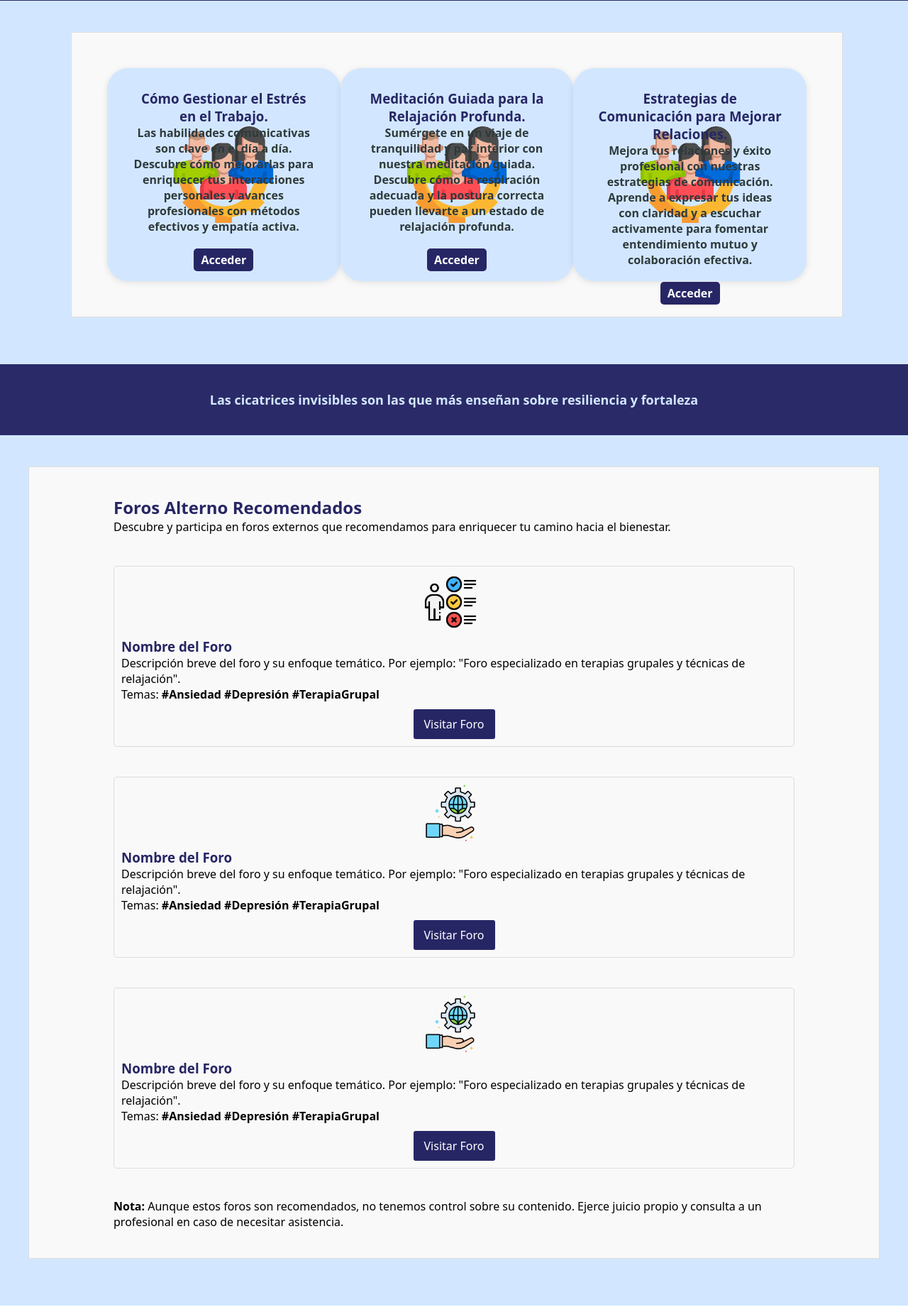
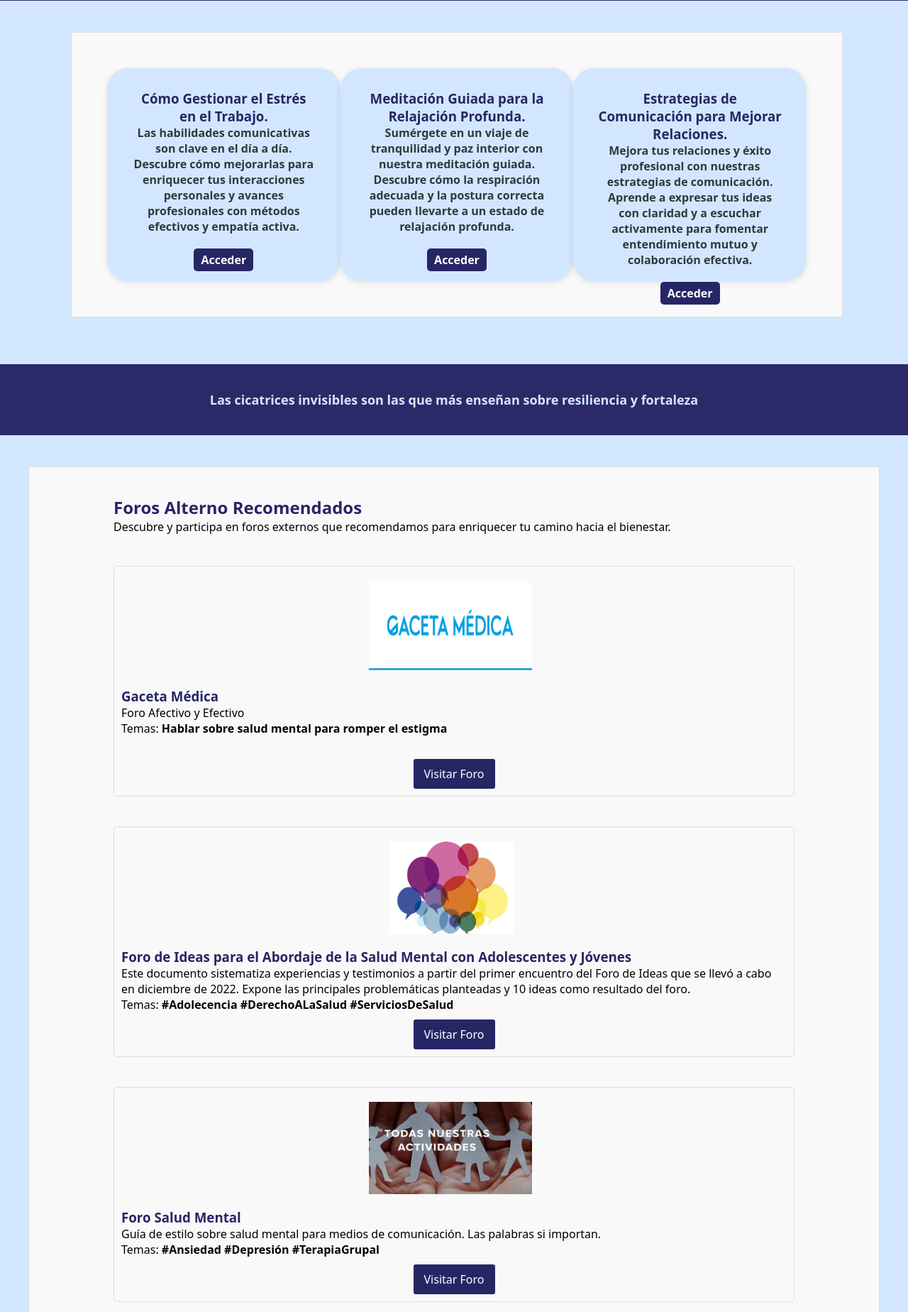
Before and after one commit to tomasbn03/asistente-sm, a PHP site: page /view/index.php in a window 1280 px wide; the page is wider, and only the part inside the window is pictured. Shown: the part 1171-3019 px from the top of that part at 71% size. Run offline with PHP 8.4, Linux system fonts and the light colour scheme; a user stored in the database is signed in.

Commit message:
Se agrgan cambios

```diff
--- a/assets/css/styles.css
+++ b/assets/css/styles.css
@@ -68,10 +68,6 @@ footer {
     width: 350px;
     height: 300px;
     background-color: #D2E7FF;
-    background-image: url('../img/personal.png');
-    background-size: 150px 150px;
-    background-repeat: no-repeat;
-    background-position: center;
     text-align: center;
     padding-top: 20px;
     border-radius: 30px;
@@ -269,10 +265,11 @@ footer {
 }
 
 .forum-logo {
-    width: 80px;
-    height: 80px;
+    width: 250px;
+    height: 150px;
     margin-right: 10px;
     align-self: center;
+    padding: 10px;
 }
 
 .forum-description {
--- a/view/index.php
+++ b/view/index.php
@@ -172,32 +172,33 @@ $correo = $_SESSION['correo'];
 
                     <!-- Foro 1 -->
                     <div class="forum-item">
-                        <img src="../assets/img/valores.png" alt="Logo del foro" class="forum-logo">
+                        <img src="../assets/img/gaceta-medica.png" alt="Logo del foro" class="forum-logo">
                         <div class="forum-description">
-                            <h3>Nombre del Foro</h3>
-                            <p>Descripción breve del foro y su enfoque temático. Por ejemplo: "Foro especializado en terapias grupales y técnicas de relajación".</p>
-                            <span>Temas: <strong>#Ansiedad #Depresión #TerapiaGrupal</strong></span>
-                        </div>
+                            <h3>Gaceta Médica</h3>
+                            <p>Foro Afectivo y Efectivo </p>
+                            <span>Temas: <strong>Hablar sobre salud mental para romper el estigma</strong></span>
+                        </div><br>
                         <a href="link-al-foro.com" class="visit-btn">Visitar Foro</a>
                     </div><br>
 
                     <!-- Foro 2 -->
                     <div class="forum-item">
-                        <img src="../assets/img/investigacion.png" alt="Logo del foro" class="forum-logo">
+                        <img src="../assets/img/bancos-salud.png" alt="Logo del foro" class="forum-logo">
                         <div class="forum-description">
-                            <h3>Nombre del Foro</h3>
-                            <p>Descripción breve del foro y su enfoque temático. Por ejemplo: "Foro especializado en terapias grupales y técnicas de relajación".</p>
-                            <span>Temas: <strong>#Ansiedad #Depresión #TerapiaGrupal</strong></span>
+                            <h3>Foro de Ideas para el Abordaje de la Salud Mental con Adolescentes y Jóvenes</h3>
+                            <p>Este documento sistematiza experiencias y testimonios a partir del primer encuentro del Foro de Ideas que
+                            se llevó a cabo en diciembre de 2022. Expone las principales problemáticas planteadas y 10 ideas como resultado del foro.</p>
+                            <span>Temas: <strong>#Adolecencia #DerechoALaSalud #ServiciosDeSalud</strong></span>
                         </div>
                         <a href="link-al-foro.com" class="visit-btn">Visitar Foro</a>
                     </div><br>
 
                     <!-- Foro 3 -->
                     <div class="forum-item">
-                        <img src="../assets/img/investigacion.png" alt="Logo del foro" class="forum-logo">
+                        <img src="../assets/img/foro-sm.png" alt="Logo del foro" class="forum-logo">
                         <div class="forum-description">
-                            <h3>Nombre del Foro</h3>
-                            <p>Descripción breve del foro y su enfoque temático. Por ejemplo: "Foro especializado en terapias grupales y técnicas de relajación".</p>
+                            <h3>Foro Salud Mental</h3>
+                            <p>Guía de estilo sobre salud mental para medios de comunicación. Las palabras si importan.</p>
                             <span>Temas: <strong>#Ansiedad #Depresión #TerapiaGrupal</strong></span>
                         </div>
                         <a href="link-al-foro.com" class="visit-btn">Visitar Foro</a>
```
Also changed, not shown: assets/img/bancos-salud.png (added), assets/img/foro-sm.png (added), assets/img/gaceta-medica.png (added).
